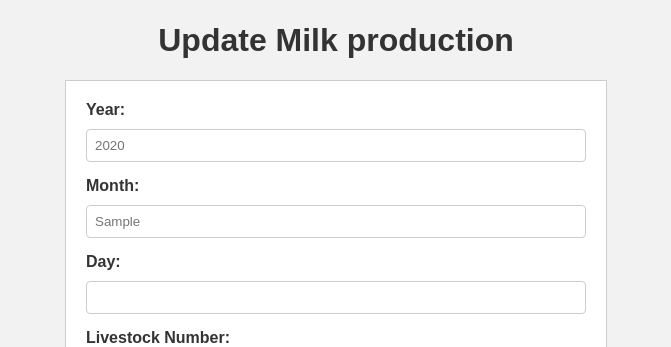
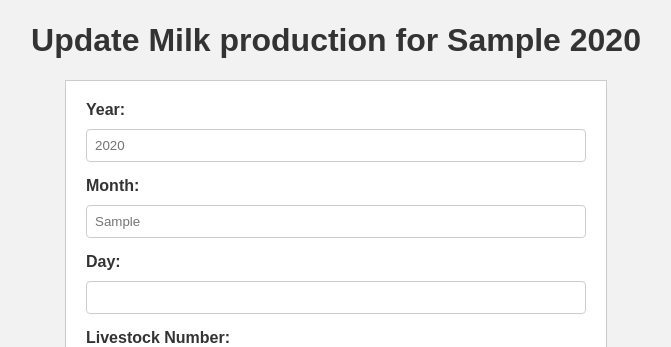
Before and after one commit to Denisganga/Farm_Management_System, a Django app: template homepage/templates/homepage/updatemilkproduction.html in a window 1280 px wide. Shown: the part 147-494 px from the top of the page, without its empty margins (304-975 px from the left). Run offline with Django 4.2, Linux system fonts and the light colour scheme; tables that the repository leaves empty hold one stand-in row (values such as "Sample post"); the template is opened without the code that fills it: values that come from a table or form of the project are taken from there, most other values are stand-ins (such as "Sample title", 1, 10 or a date in 2020).

Commit message:
added an emphasy of the month and year i am working on on the update

```diff
--- a/homepage/templates/homepage/updatemilkproduction.html
+++ b/homepage/templates/homepage/updatemilkproduction.html
@@ -59,7 +59,7 @@
     </style>
     </head>
     <body>
-      <h1>Update Milk production</h1>
+      <h1>Update Milk production for {{selected_month}} {{selected_year}} </h1>
       <form method="post">
         {% csrf_token %}
 
```
